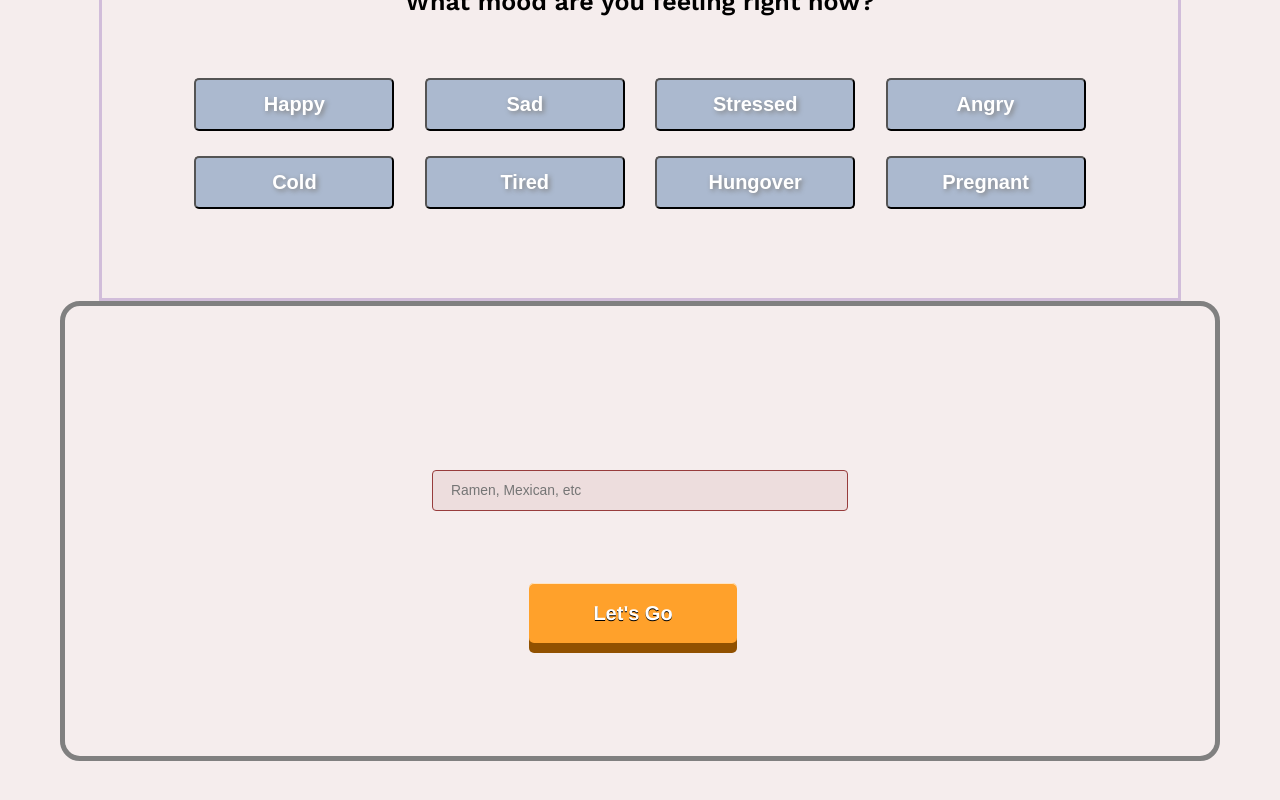
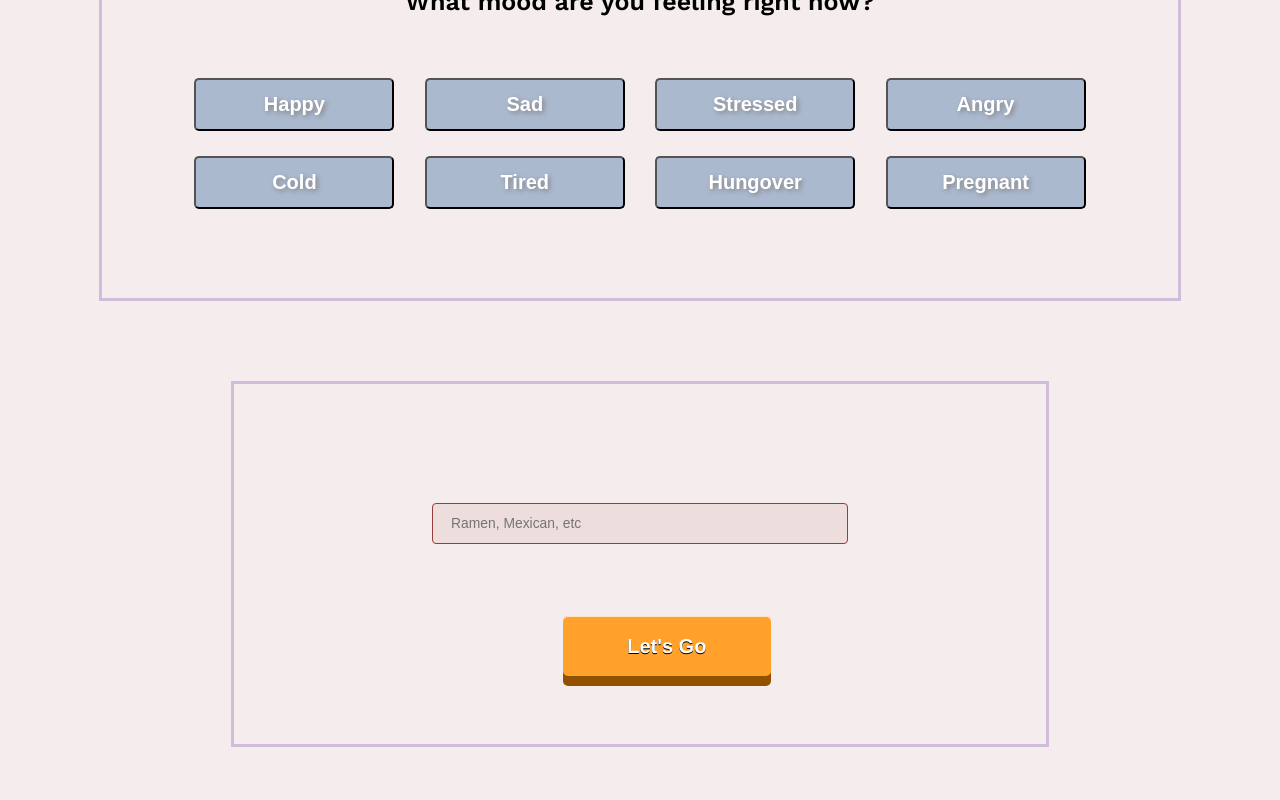
Before and after one commit to alyssacheng15/foodymoody, a React (Create React App) app: page / in a window 1280 px wide. Shown: the part 526-1326 px from the top of the page. Built offline with nearby package versions, Linux system fonts and the light colour scheme.

Commit message:
search bar complete!

```diff
--- a/src/components/SearchBar/SearchBar.css
+++ b/src/components/SearchBar/SearchBar.css
@@ -58,11 +58,13 @@
     /* background-image: url('./confetti.mp4'); */
     background-size: 100vw;
     background-repeat: no-repeat;
-    height: 25rem;
+    height: 20rem;
 
     /* adding in the box border */
-    border-radius: 20px;
-    border: 5px solid gray;
+    border: 3px solid #d1bdda;
+    width: 70%;
+    margin: auto;
+    margin-top: 80px;
   }
 
   .SearchBar-sort-options ul {
@@ -216,7 +218,7 @@
 /* blurbs */
 .Blurbs {
   border-radius: 20px;
-  border: 2px solid #d1bdda;
+  border: 2px solid #ABB9CF;
 
   /* font */
   font-weight: 400;
@@ -237,6 +239,11 @@ h4 {
   font-size: 20px;
   text-align: center;
 }
+h5 {
+  margin-top: 40px;
+  font-size: 15px;
+  text-align: center;
+}
 p {
   font-size: 18px;
 }
--- a/src/components/SearchBar/SearchBar.js
+++ b/src/components/SearchBar/SearchBar.js
@@ -194,7 +194,7 @@ class SearchBar extends React.Component {
                         <p>* smoothies</p>
                         <p>* acai bowls</p>
                         <p>These have healthy sugars that will keep you happy.</p>
-                        <p>Scroll down to discover a curated list of restaurants in Santa Clarita to sustain your happiness, or, type something in the search bar to discover more food!</p>
+                        <h5>Scroll down to discover a curated list of restaurants in Santa Clarita to sustain your happiness, or, type something in the search bar to discover more food!</h5>
                     </div>
                     <div id="paragraphSad">
                         <h4>Because you are feeling sad, we recommend:</h4>
@@ -202,48 +202,48 @@ class SearchBar extends React.Component {
                         <p>* cookies</p>
                         <p>* other desserts</p>
                         <p>Treat yourself when feeling down! Science has proven that intake of sugar will boost your serotonin.</p>
-                        <p>Scroll down to discover a curated list of restaurants in Santa Clarita to boost your mood, or, type something in the search bar to discover more food!</p>
+                        <h5>Scroll down to discover a curated list of restaurants in Santa Clarita to sustain your happiness, or, type something in the search bar to discover more food!</h5>
                     </div>
                     <div id="paragraphStressed">
                     <h4>Because you are feeling stressed, we recommend:</h4>
                         <p>* tea</p>
                         <p>* other drinks with antioxidants</p>
                         <p>Drinking tea lowers levels of the stress hormone cortisol! It is scientifically proven that half a cup of green tea a day will lower the risk of developing depression and dementia.</p>
-                        <p>Scroll down to discover a curated list of restaurants in Santa Clarita to relieve your stress, or, type something in the search bar to discover more food!</p>
+                        <h5>Scroll down to discover a curated list of restaurants in Santa Clarita to sustain your happiness, or, type something in the search bar to discover more food!</h5>
                     </div>
                     <div id="paragraphAngry">
                     <h4>Because you are feeling angry, we recommend:</h4>
                         <p>* salad</p>
                         <p>* other healthy greens</p>
                         <p>Intake of sugar is not beneficial to anger, so consuming healthy veggies and salad will help relieve the anger.</p>
-                        <p>Scroll down to discover a curated list of restaurants in Santa Clarita to relieve your anger, or, type something in the search bar to discover more food!</p>
+                        <h5>Scroll down to discover a curated list of restaurants in Santa Clarita to sustain your happiness, or, type something in the search bar to discover more food!</h5>
                     </div>
                     <div id="paragraphCold">
                     <h4>Because you are feeling sick and cold, we recommend:</h4>
                         <p>* soup</p>
                         <p>* warm food</p>
                         <p>Soup has nutriets that will aid to a speedy recovery, the heat helps with congestion and pain, and the sodium soothes sore throats.</p>
-                        <p>Scroll down to discover a curated list of restaurants in Santa Clarita to help with your cold, or, type something in the search bar to discover more food!</p>
+                        <h5>Scroll down to discover a curated list of restaurants in Santa Clarita to sustain your happiness, or, type something in the search bar to discover more food!</h5>
                     </div>
                     <div id="paragraphTired">
                     <h4>Because you are feeling tired, we recommend:</h4>
                         <p>* coffee</p>
                         <p>Coffee and caffeine in general, gives the body a temporary energy boost. It is important to regulate your caffeine intake.</p>
-                        <p>Scroll down to discover a curated list of restaurants in Santa Clarita that will help to a speedy recovery, or, type something in the search bar to discover more food!</p>
+                        <h5>Scroll down to discover a curated list of restaurants in Santa Clarita to sustain your happiness, or, type something in the search bar to discover more food!</h5>
                     </div>
                     <div id="paragraphHungover">
                     <h4>Because you are feeling hungover, we recommend:</h4>
                         <p>* a healthy breakfast</p>
                         <p>* a hearty brunch</p>
                         <p>Waking up hungover can be a great pain to your head and body. Eating a healthy and hearty breakfast or lunch will help you feel better faster!</p>
-                        <p>Scroll down to discover a curated list of restaurants in Santa Clarita to help with your hangover, or, type something in the search bar to discover more food!</p>
+                        <h5>Scroll down to discover a curated list of restaurants in Santa Clarita to sustain your happiness, or, type something in the search bar to discover more food!</h5>
                     </div>
                     <div id="paragraphPregnant">
                     <h4>Because you are pregnant, we recommend:</h4>
                         <p>* burgers</p>
                         <p>* fries</p>
                         <p>Being pregnant can be stressful and tiring, so eating some yummy burgers and fries wil relieve some cravings!</p>
-                        <p>Scroll down to discover a curated list of restaurants in Santa Clarita to help you feel better during pregnancy, or, type something in the search bar to discover more food!</p>
+                        <h5>Scroll down to discover a curated list of restaurants in Santa Clarita to sustain your happiness, or, type something in the search bar to discover more food!</h5>
                     </div>
                 </div>
 
```
